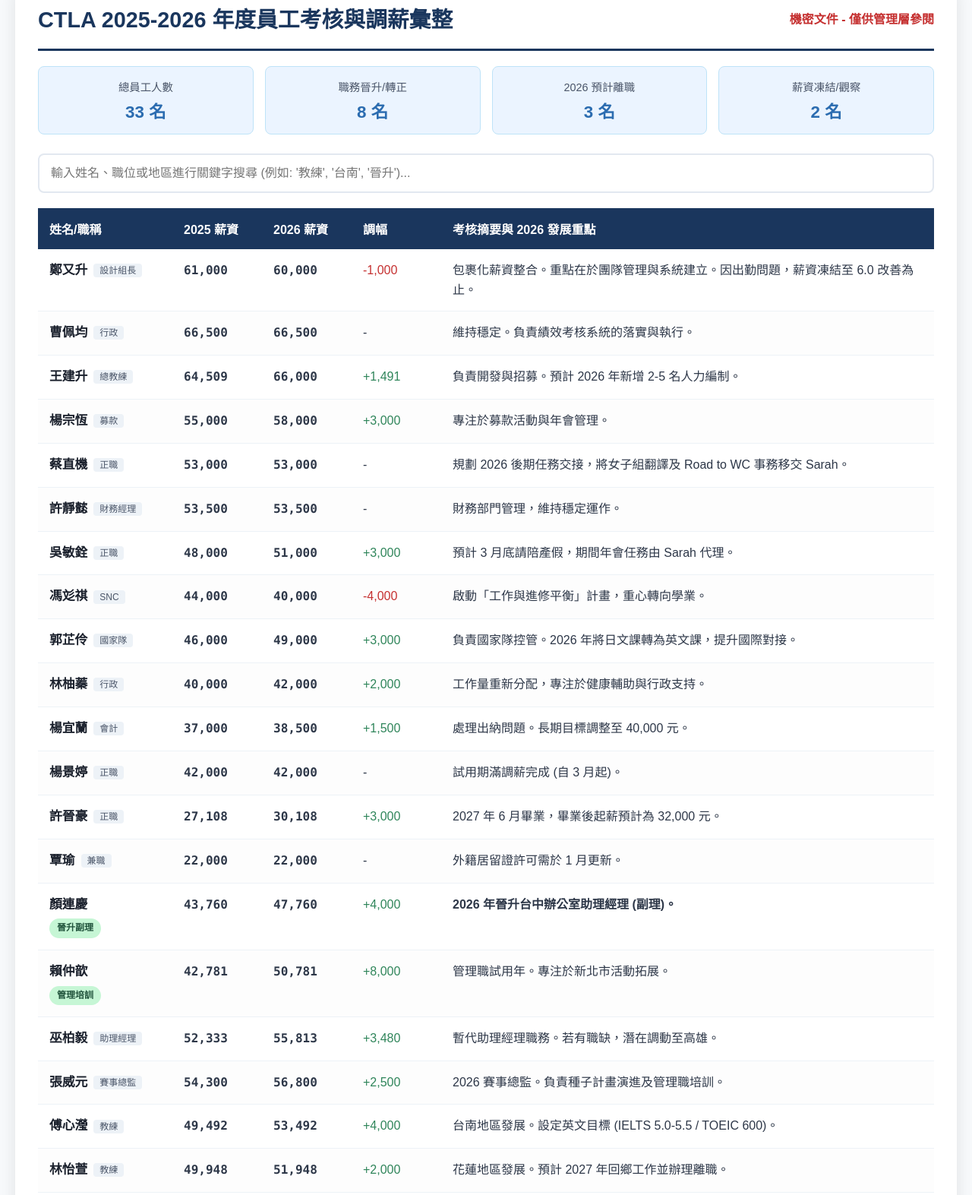
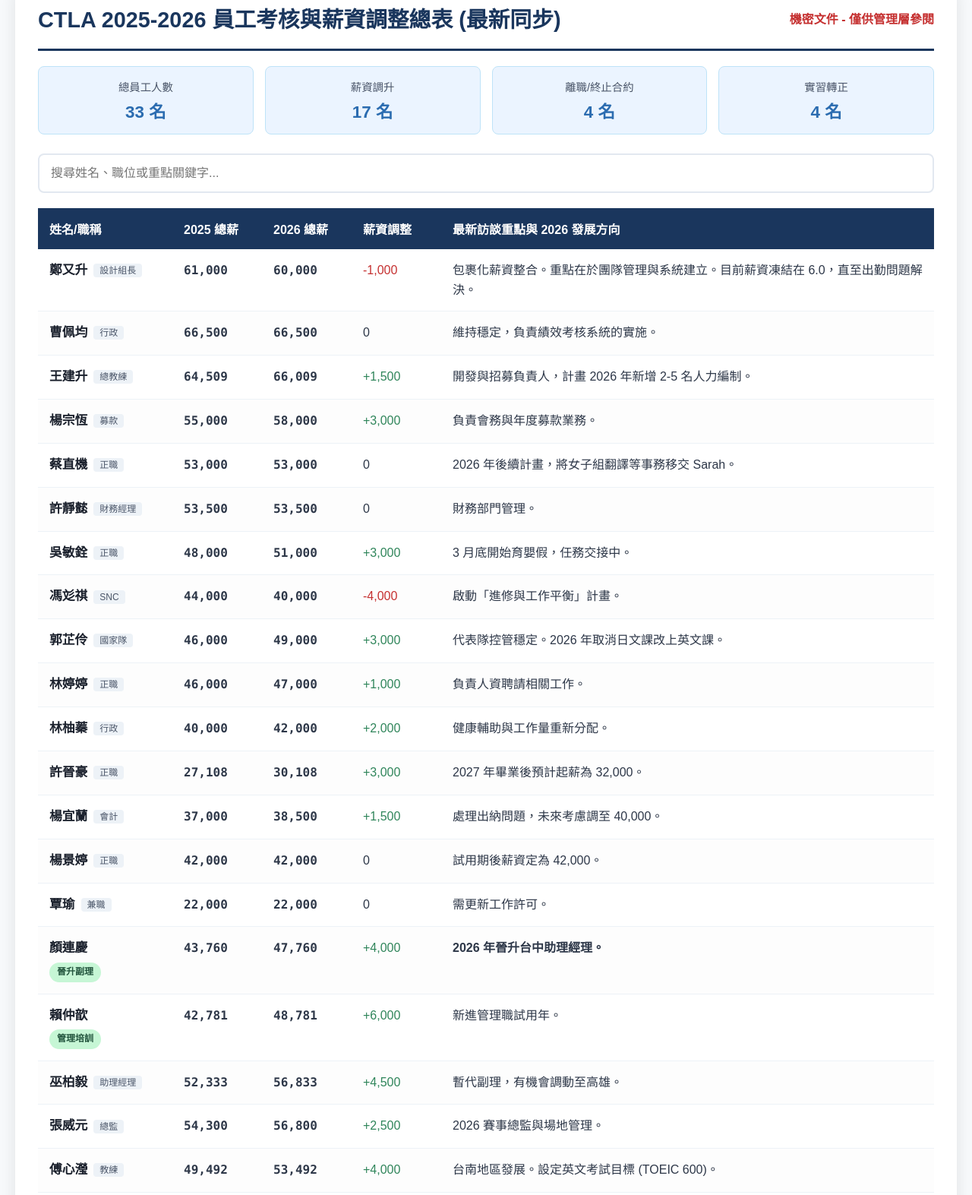
Before and after one commit to starrkwanchewa-bit/appraisal2025-2026, a plain HTML site: page index.html in a window 1280 px wide. Shown: the part 47-1620 px from the top of the page at 76% size. Drawn offline with Linux system fonts and the light colour scheme.

Commit message:
Update index.html

```diff
--- a/index.html
+++ b/index.html
@@ -3,7 +3,7 @@
 <head>
     <meta charset="UTF-8">
     <meta name="viewport" content="width=device-width, initial-scale=1.0">
-    <title>CTLA 2025-2026 員工考核彙整</title>
+    <title>CTLA 2025-2026 薪資調整同步更新</title>
     <style>
         :root {
             --primary: #1a365d;
@@ -49,7 +49,7 @@
 
 <div class="container">
     <header>
-        <h1>CTLA 2025-2026 年度員工考核與調薪彙整</h1>
+        <h1>CTLA 2025-2026 員工考核與薪資調整總表 (最新同步)</h1>
         <div style="text-align: right;">
             <p style="margin:0; font-weight:bold; color:var(--danger);">機密文件 - 僅供管理層參閱</p>
         </div>
@@ -57,59 +57,60 @@
 
     <div class="stats-bar">
         <div class="stat-card"><span>總員工人數</span><b>33 名</b></div>
-        <div class="stat-card"><span>職務晉升/轉正</span><b>8 名</b></div>
-        <div class="stat-card"><span>2026 預計離職</span><b>3 名</b></div>
-        <div class="stat-card"><span>薪資凍結/觀察</span><b>2 名</b></div>
+        <div class="stat-card"><span>薪資調升</span><b>17 名</b></div>
+        <div class="stat-card"><span>離職/終止合約</span><b>4 名</b></div>
+        <div class="stat-card"><span>實習轉正</span><b>4 名</b></div>
     </div>
 
-    <input type="text" id="staffSearch" class="search-box" placeholder="輸入姓名、職位或地區進行關鍵字搜尋 (例如: '教練', '台南', '晉升')...">
+    <input type="text" id="staffSearch" class="search-box" placeholder="搜尋姓名、職位或重點關鍵字...">
 
     <table id="staffTable">
         <thead>
             <tr>
                 <th width="15%">姓名/職稱</th>
-                <th width="10%">2025 薪資</th>
-                <th width="10%">2026 薪資</th>
-                <th width="10%">調幅</th>
-                <th>考核摘要與 2026 發展重點</th>
+                <th width="10%">2025 總薪</th>
+                <th width="10%">2026 總薪</th>
+                <th width="10%">薪資調整</th>
+                <th>最新訪談重點與 2026 發展方向</th>
             </tr>
         </thead>
         <tbody>
-            <tr><td><span class="name-cell">鄭又升</span><span class="dept-tag">設計組長</span></td><td class="salary">61,000</td><td class="salary">60,000</td><td class="down">-1,000</td><td>包裹化薪資整合。重點在於團隊管理與系統建立。因出勤問題，薪資凍結至 6.0 改善為止。</td></tr>
-            <tr><td><span class="name-cell">曹佩均</span><span class="dept-tag">行政</span></td><td class="salary">66,500</td><td class="salary">66,500</td><td>-</td><td>維持穩定。負責績效考核系統的落實與執行。</td></tr>
-            <tr><td><span class="name-cell">王建升</span><span class="dept-tag">總教練</span></td><td class="salary">64,509</td><td class="salary">66,000</td><td class="up">+1,491</td><td>負責開發與招募。預計 2026 年新增 2-5 名人力編制。</td></tr>
-            <tr><td><span class="name-cell">楊宗恆</span><span class="dept-tag">募款</span></td><td class="salary">55,000</td><td class="salary">58,000</td><td class="up">+3,000</td><td>專注於募款活動與年會管理。</td></tr>
-            <tr><td><span class="name-cell">蔡直機</span><span class="dept-tag">正職</span></td><td class="salary">53,000</td><td class="salary">53,000</td><td>-</td><td>規劃 2026 後期任務交接，將女子組翻譯及 Road to WC 事務移交 Sarah。</td></tr>
-            <tr><td><span class="name-cell">許靜懿</span><span class="dept-tag">財務經理</span></td><td class="salary">53,500</td><td class="salary">53,500</td><td>-</td><td>財務部門管理，維持穩定運作。</td></tr>
-            <tr><td><span class="name-cell">吳敏銓</span><span class="dept-tag">正職</span></td><td class="salary">48,000</td><td class="salary">51,000</td><td class="up">+3,000</td><td>預計 3 月底請陪產假，期間年會任務由 Sarah 代理。</td></tr>
-            <tr><td><span class="name-cell">馮彣祺</span><span class="dept-tag">SNC</span></td><td class="salary">44,000</td><td class="salary">40,000</td><td class="down">-4,000</td><td>啟動「工作與進修平衡」計畫，重心轉向學業。</td></tr>
-            <tr><td><span class="name-cell">郭芷伶</span><span class="dept-tag">國家隊</span></td><td class="salary">46,000</td><td class="salary">49,000</td><td class="up">+3,000</td><td>負責國家隊控管。2026 年將日文課轉為英文課，提升國際對接。</td></tr>
-            <tr><td><span class="name-cell">林柚蓁</span><span class="dept-tag">行政</span></td><td class="salary">40,000</td><td class="salary">42,000</td><td class="up">+2,000</td><td>工作量重新分配，專注於健康輔助與行政支持。</td></tr>
-            <tr><td><span class="name-cell">楊宜蘭</span><span class="dept-tag">會計</span></td><td class="salary">37,000</td><td class="salary">38,500</td><td class="up">+1,500</td><td>處理出納問題。長期目標調整至 40,000 元。</td></tr>
-            <tr><td><span class="name-cell">楊景婷</span><span class="dept-tag">正職</span></td><td class="salary">42,000</td><td class="salary">42,000</td><td>-</td><td>試用期滿調薪完成 (自 3 月起)。</td></tr>
-            <tr><td><span class="name-cell">許晉豪</span><span class="dept-tag">正職</span></td><td class="salary">27,108</td><td class="salary">30,108</td><td class="up">+3,000</td><td>2027 年 6 月畢業，畢業後起薪預計為 32,000 元。</td></tr>
-            <tr><td><span class="name-cell">覃瑜</span><span class="dept-tag">兼職</span></td><td class="salary">22,000</td><td class="salary">22,000</td><td>-</td><td>外籍居留證許可需於 1 月更新。</td></tr>
+            <tr><td><span class="name-cell">鄭又升</span><span class="dept-tag">設計組長</span></td><td class="salary">61,000</td><td class="salary">60,000</td><td class="down">-1,000</td><td>包裹化薪資整合。重點在於團隊管理與系統建立。目前薪資凍結在 6.0，直至出勤問題解決。 </td></tr>
+            <tr><td><span class="name-cell">曹佩均</span><span class="dept-tag">行政</span></td><td class="salary">66,500</td><td class="salary">66,500</td><td>0</td><td>維持穩定，負責績效考核系統的實施。 </td></tr>
+            <tr><td><span class="name-cell">王建升</span><span class="dept-tag">總教練</span></td><td class="salary">64,509</td><td class="salary">66,009</td><td class="up">+1,500</td><td>開發與招募負責人，計畫 2026 年新增 2-5 名人力編制。 </td></tr>
+            <tr><td><span class="name-cell">楊宗恆</span><span class="dept-tag">募款</span></td><td class="salary">55,000</td><td class="salary">58,000</td><td class="up">+3,000</td><td>負責會務與年度募款業務。 </td></tr>
+            <tr><td><span class="name-cell">蔡直機</span><span class="dept-tag">正職</span></td><td class="salary">53,000</td><td class="salary">53,000</td><td>0</td><td>2026 年後續計畫，將女子組翻譯等事務移交 Sarah。 </td></tr>
+            <tr><td><span class="name-cell">許靜懿</span><span class="dept-tag">財務經理</span></td><td class="salary">53,500</td><td class="salary">53,500</td><td>0</td><td>財務部門管理。 </td></tr>
+            <tr><td><span class="name-cell">吳敏銓</span><span class="dept-tag">正職</span></td><td class="salary">48,000</td><td class="salary">51,000</td><td class="up">+3,000</td><td>3 月底開始育嬰假，任務交接中。 </td></tr>
+            <tr><td><span class="name-cell">馮彣祺</span><span class="dept-tag">SNC</span></td><td class="salary">44,000</td><td class="salary">40,000</td><td class="down">-4,000</td><td>啟動「進修與工作平衡」計畫。 </td></tr>
+            <tr><td><span class="name-cell">郭芷伶</span><span class="dept-tag">國家隊</span></td><td class="salary">46,000</td><td class="salary">49,000</td><td class="up">+3,000</td><td>代表隊控管穩定。2026 年取消日文課改上英文課。 </td></tr>
+            <tr><td><span class="name-cell">林婷婷</span><span class="dept-tag">正職</span></td><td class="salary">46,000</td><td class="salary">47,000</td><td class="up">+1,000</td><td>負責人資聘請相關工作。 </td></tr>
+            <tr><td><span class="name-cell">林柚蓁</span><span class="dept-tag">行政</span></td><td class="salary">40,000</td><td class="salary">42,000</td><td class="up">+2,000</td><td>健康輔助與工作量重新分配。 </td></tr>
+            <tr><td><span class="name-cell">許晉豪</span><span class="dept-tag">正職</span></td><td class="salary">27,108</td><td class="salary">30,108</td><td class="up">+3,000</td><td>2027 年畢業後預計起薪為 32,000。 </td></tr>
+            <tr><td><span class="name-cell">楊宜蘭</span><span class="dept-tag">會計</span></td><td class="salary">37,000</td><td class="salary">38,500</td><td class="up">+1,500</td><td>處理出納問題，未來考慮調至 40,000。 </td></tr>
+            <tr><td><span class="name-cell">楊景婷</span><span class="dept-tag">正職</span></td><td class="salary">42,000</td><td class="salary">42,000</td><td>0</td><td>試用期後薪資定為 42,000。 </td></tr>
+            <tr><td><span class="name-cell">覃瑜</span><span class="dept-tag">兼職</span></td><td class="salary">22,000</td><td class="salary">22,000</td><td>0</td><td>需更新工作許可。 </td></tr>
 
-            <tr><td><span class="name-cell">顏連慶</span><br><span class="badge promo">晉升副理</span></td><td class="salary">43,760</td><td class="salary">47,760</td><td class="up">+4,000</td><td><b>2026 年晉升台中辦公室助理經理 (副理)。</b></td></tr>
-            <tr><td><span class="name-cell">賴仲歆</span><br><span class="badge promo">管理培訓</span></td><td class="salary">42,781</td><td class="salary">50,781</td><td class="up">+8,000</td><td>管理職試用年。專注於新北市活動拓展。</td></tr>
-            <tr><td><span class="name-cell">巫柏毅</span><span class="dept-tag">助理經理</span></td><td class="salary">52,333</td><td class="salary">55,813</td><td class="up">+3,480</td><td>暫代助理經理職務。若有職缺，潛在調動至高雄。</td></tr>
-            <tr><td><span class="name-cell">張威元</span><span class="dept-tag">賽事總監</span></td><td class="salary">54,300</td><td class="salary">56,800</td><td class="up">+2,500</td><td>2026 賽事總監。負責種子計畫演進及管理職培訓。</td></tr>
-            <tr><td><span class="name-cell">傅心瀅</span><span class="dept-tag">教練</span></td><td class="salary">49,492</td><td class="salary">53,492</td><td class="up">+4,000</td><td>台南地區發展。設定英文目標 (IELTS 5.0-5.5 / TOEIC 600)。</td></tr>
-            <tr><td><span class="name-cell">林怡萱</span><span class="dept-tag">教練</span></td><td class="salary">49,948</td><td class="salary">51,948</td><td class="up">+2,000</td><td>花蓮地區發展。預計 2027 年回鄉工作並辦理離職。</td></tr>
-            <tr><td><span class="name-cell">胡育鴻</span><br><span class="badge exit">6月離職</span></td><td class="salary">48,038</td><td class="salary">47,500</td><td class="down">-538</td><td>預計 2026 年 6 月離職。完成 U16 協調與年度活動後交接。</td></tr>
-            <tr><td><span class="name-cell">黃雅欣</span><br><span class="badge exit">7月離職</span></td><td class="salary">45,790</td><td class="salary">45,790</td><td>-</td><td>預計 2026 年 7 月離職。專注於賽事行政交接。</td></tr>
-            <tr><td><span class="name-cell">林書正</span><span class="dept-tag">教練</span></td><td class="salary">55,124</td><td class="salary">0</td><td class="down">-100%</td><td>2026 年職位待定。負責年底主辦活動任務。</td></tr>
-            <tr><td><span class="name-cell">沈宗逸</span><br><span class="badge probation">觀察期</span></td><td class="salary">54,338</td><td class="salary">0</td><td class="down">-100%</td><td>1-6 月為績效改善觀察期。預計 2028 年離職計畫。</td></tr>
-            <tr><td><span class="name-cell">林芷誼</span><span class="dept-tag">業務/銷售</span></td><td class="salary">36,040</td><td class="salary">38,040</td><td class="up">+2,000</td><td>負責採購與創意生成。預計 2027 年離職計畫。</td></tr>
-            <tr><td><span class="name-cell">林誌豪</span><span class="dept-tag">教練</span></td><td class="salary">36,668</td><td class="salary">37,168</td><td class="up">+500</td><td>接手種子計畫與地區事務。1-5 月服兵役。</td></tr>
+            <tr><td><span class="name-cell">顏連慶</span><br><span class="badge promo">晉升副理</span></td><td class="salary">43,760</td><td class="salary">47,760</td><td class="up">+4,000</td><td><b>2026 年晉升台中助理經理。</b> </td></tr>
+            <tr><td><span class="name-cell">賴仲歆</span><br><span class="badge promo">管理培訓</span></td><td class="salary">42,781</td><td class="salary">48,781</td><td class="up">+6,000</td><td>新進管理職試用年。 </td></tr>
+            <tr><td><span class="name-cell">巫柏毅</span><span class="dept-tag">助理經理</span></td><td class="salary">52,333</td><td class="salary">56,833</td><td class="up">+4,500</td><td>暫代副理，有機會調動至高雄。 </td></tr>
+            <tr><td><span class="name-cell">張威元</span><span class="dept-tag">總監</span></td><td class="salary">54,300</td><td class="salary">56,800</td><td class="up">+2,500</td><td>2026 賽事總監與場地管理。 </td></tr>
+            <tr><td><span class="name-cell">傅心瀅</span><span class="dept-tag">教練</span></td><td class="salary">49,492</td><td class="salary">53,492</td><td class="up">+4,000</td><td>台南地區發展。設定英文考試目標 (TOEIC 600)。 </td></tr>
+            <tr><td><span class="name-cell">林怡萱</span><span class="dept-tag">教練</span></td><td class="salary">49,948</td><td class="salary">51,948</td><td class="up">+2,000</td><td>花蓮地區發展。2027 年因家庭因素有離職計畫。 </td></tr>
+            <tr><td><span class="name-cell">胡育鴻</span><br><span class="badge exit">6月離職</span></td><td class="salary">48,038</td><td class="salary">48,038</td><td>0</td><td>預計 2026 年 6 月離職。 </td></tr>
+            <tr><td><span class="name-cell">黃雅欣</span><br><span class="badge exit">7月離職</span></td><td class="salary">45,790</td><td class="salary">45,790</td><td>0</td><td>預計 2026 年 7 月離職。 </td></tr>
+            <tr><td><span class="name-cell">林書正</span><br><span class="badge exit">2月離職</span></td><td class="salary">55,124</td><td class="salary">0</td><td class="down">-100%</td><td>預計 2026 年 2 月離職。 </td></tr>
+            <tr><td><span class="name-cell">沈宗逸</span><br><span class="badge probation">觀察中</span></td><td class="salary">54,338</td><td class="salary">0</td><td class="down">-100%</td><td>績效改善觀察中。預計 2028-2029 年離職計畫。 </td></tr>
+            <tr><td><span class="name-cell">林芷誼</span><span class="dept-tag">銷售</span></td><td class="salary">36,040</td><td class="salary">38,040</td><td class="up">+2,000</td><td>負責銷售部採購與創意。 </td></tr>
+            <tr><td><span class="name-cell">林誌豪</span><span class="dept-tag">教練</span></td><td class="salary">36,668</td><td class="salary">37,668</td><td class="up">+1,000</td><td>接手種子計畫與地區事務。 </td></tr>
 
-            <tr><td><span class="name-cell">朱佑婍</span><br><span class="badge promo">實習轉正</span></td><td class="salary">22,576</td><td class="salary">32,076</td><td class="up">+9,500</td><td>正式轉正。專注於 U16 交流與單據系統建立。</td></tr>
-            <tr><td><span class="name-cell">林煜霖</span><br><span class="badge promo">實習轉正</span></td><td class="salary">21,228</td><td class="salary">30,728</td><td class="up">+9,500</td><td>實習結束順利轉任正職人員。</td></tr>
-            <tr><td><span class="name-cell">李文翰</span><br><span class="badge promo">實習轉正</span></td><td class="salary">23,236</td><td class="salary">32,736</td><td class="up">+9,500</td><td>實習結束順利轉任正職人員。</td></tr>
-            <tr><td><span class="name-cell">張泰偉</span><span class="dept-tag">實習生</span></td><td class="salary">23,062</td><td class="salary">31,663</td><td class="up">+8,601</td><td>畢業後預計在台北尋求正職機會。</td></tr>
+            <tr><td><span class="name-cell">朱佑婍</span><br><span class="badge promo">實習轉正</span></td><td class="salary">22,576</td><td class="salary">32,076</td><td class="up">+9,500</td><td>轉正職。負責 U16 交流與單據系統。 </td></tr>
+            <tr><td><span class="name-cell">林煜霖</span><br><span class="badge promo">實習轉正</span></td><td class="salary">21,228</td><td class="salary">30,728</td><td class="up">+9,500</td><td>實習轉正職。 </td></tr>
+            <tr><td><span class="name-cell">李文翰</span><br><span class="badge promo">實習轉正</span></td><td class="salary">23,236</td><td class="salary">32,736</td><td class="up">+9,500</td><td>實習轉正職。 </td></tr>
+            <tr><td><span class="name-cell">張泰偉</span><span class="dept-tag">實習生</span></td><td class="salary">23,062</td><td class="salary">32,562</td><td class="up">+9,500</td><td>畢業後轉職。 </td></tr>
 
-            <tr><td><span class="name-cell">李瑞克</span><span class="dept-tag">合約</span></td><td class="salary">41,700</td><td class="salary">41,700</td><td>-</td><td>需明確角色以領導地區委員會。</td></tr>
-            <tr><td><span class="name-cell">江奉軒</span><span class="dept-tag">顧問</span></td><td class="salary">30,000</td><td class="salary">0</td><td class="down">-30,000</td><td>2026 年解約。轉為專案制外部顧問。</td></tr>
+            <tr><td><span class="name-cell">李瑞克</span><span class="dept-tag">合約</span></td><td class="salary">41,700</td><td class="salary">41,700</td><td>0</td><td>需明確角色以領導地區委員會。 </td></tr>
+            <tr><td><span class="name-cell">江奉軒</span><br><span class="badge exit">合約終止</span></td><td class="salary">30,000</td><td class="salary">0</td><td class="down">-30,000</td><td>2026 年終止合約。 </td></tr>
         </tbody>
     </table>
 </div>
@@ -118,7 +119,6 @@
     document.getElementById('staffSearch').addEventListener('keyup', function() {
         let filter = this.value.toUpperCase();
         let rows = document.querySelector("#staffTable tbody").rows;
-
         for (let i = 0; i < rows.length; i++) {
             let text = rows[i].textContent.toUpperCase();
             rows[i].style.display = text.indexOf(filter) > -1 ? "" : "none";
```
